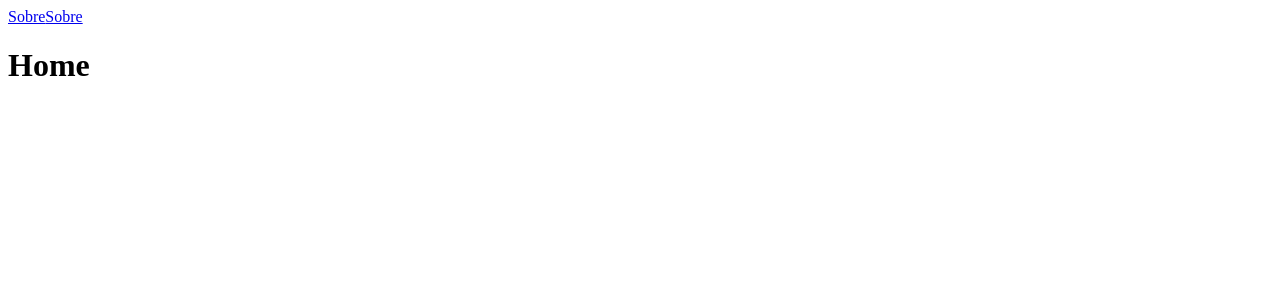
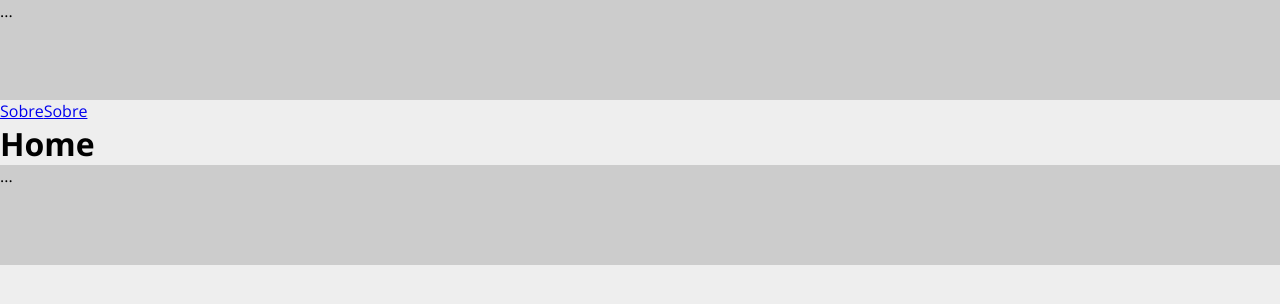
Before and after one commit to QuenedeAbreu/Cloneolx, a React (Create React App) app: page / in a window 1280 px wide. Shown: the top 304 px of the page. Built offline with nearby package versions, Linux system fonts and the light colour scheme.

Commit message:
Create Partials end config ESlint

```diff
--- a/package.json
+++ b/package.json
@@ -9,7 +9,8 @@
     "react-redux": "^7.2.4",
     "react-router-dom": "^5.2.0",
     "react-scripts": "4.0.3",
-    "redux": "^4.1.1"
+    "redux": "^4.1.1",
+    "styled-components": "^5.3.0"
   },
   "scripts": {
     "start": "react-scripts start",
--- a/src/App.css
+++ b/src/App.css
@@ -1,38 +1,11 @@
-.App {
-  text-align: center;
+@import url('https://fonts.googleapis.com/css2?family=Open+Sans:wght@400;700&display=swap');
+
+* {
+  margin    : 0;
+  box-sizing: border-box;
 }
 
-.App-logo {
-  height: 40vmin;
-  pointer-events: none;
+body {
+  font-family     : 'Open Sans', sans-serif;
+  background-color: #EEEEEE;
 }
-
-@media (prefers-reduced-motion: no-preference) {
-  .App-logo {
-    animation: App-logo-spin infinite 20s linear;
-  }
-}
-
-.App-header {
-  background-color: #282c34;
-  min-height: 100vh;
-  display: flex;
-  flex-direction: column;
-  align-items: center;
-  justify-content: center;
-  font-size: calc(10px + 2vmin);
-  color: white;
-}
-
-.App-link {
-  color: #61dafb;
-}
-
-@keyframes App-logo-spin {
-  from {
-    transform: rotate(0deg);
-  }
-  to {
-    transform: rotate(360deg);
-  }
-}
--- a/src/App.js
+++ b/src/App.js
@@ -1,13 +1,24 @@
 import React from 'react';
 import { connect } from 'react-redux';
-import {BrowserRouter as Router} from 'react-router-dom';
+import { BrowserRouter as Router } from 'react-router-dom';
+
+import './App.css';
+
 import Routes from './Routes';
-import './App.css';
+import { Template } from './components/MainComponents';
+import Header from './components/partials/Header';
+import Footer from './components/partials/Footer';
 
 function App(props) {
   return (
     <Router>
-      <Routes />
+      <Template>
+        <Header />
+
+        <Routes />
+
+        <Footer />
+      </Template>
     </Router>
   );
 }
@@ -20,4 +31,4 @@ const mapDispatchToProps = dispatch => ({
 });
 
 
-export default connect(mapStateToProps,mapDispatchToProps)(App);
+export default connect(mapStateToProps, mapDispatchToProps)(App);
--- /dev/null
+++ b/src/components/MainComponents.js
@@ -0,0 +1,13 @@
+// import React from "react";
+
+import styled from "styled-components";
+
+export const Template = styled.div`
+
+`;
+
+export const PageContainer = styled.div``;
+
+export const PageTitle = styled.h1``;
+
+export const PageBody = styled.div``;
--- /dev/null
+++ b/src/components/partials/Footer/index.js
@@ -0,0 +1,12 @@
+import React from "react";
+import { FooterArea } from "./styled";
+
+function Footer() {
+  return (
+    <FooterArea>
+      ...
+    </FooterArea>
+  )
+}
+
+export default Footer;
--- /dev/null
+++ b/src/components/partials/Footer/styled.js
@@ -0,0 +1,6 @@
+import styled from 'styled-components';
+
+export const FooterArea = styled.div`
+  height: 100px;
+  background-color: #CCC;
+`;
--- /dev/null
+++ b/src/components/partials/Header/index.js
@@ -0,0 +1,12 @@
+import React from "react";
+import { HeaderArea } from "./styled";
+
+function Header() {
+  return (
+    <HeaderArea>
+      ...
+    </HeaderArea>
+  )
+}
+
+export default Header;
--- /dev/null
+++ b/src/components/partials/Header/styled.js
@@ -0,0 +1,6 @@
+import styled from 'styled-components';
+
+export const HeaderArea = styled.div`
+  height: 100px;
+  background-color: #CCC;
+`;
```
Also changed, not shown: .eslintrc.json (added), 2 other files (tests, documents, lock files or other folders).
